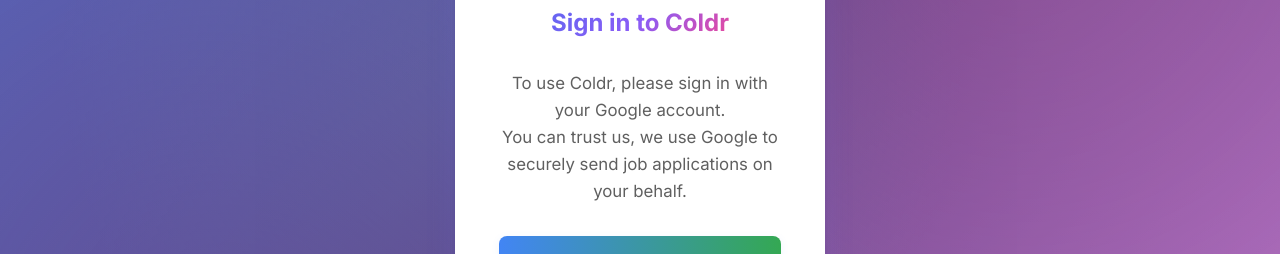
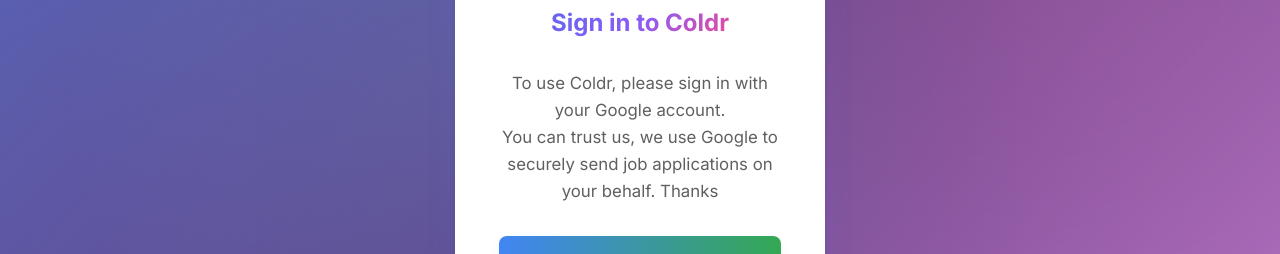
Before and after one commit to sarthakbhatia05/Coldr-FE, a React (Vite) app: page / in a window 1280 px wide. Shown: the part 263-517 px from the top of the page. Built offline with nearby package versions, Linux system fonts and the light colour scheme.

Commit message:
test actions

```diff
--- a/src/components/GoogleLoginModal.jsx
+++ b/src/components/GoogleLoginModal.jsx
@@ -16,7 +16,7 @@
         </svg>
       </div>
       <h2 className="google-modal-title">Sign in to Coldr</h2>
-      <p className="google-modal-desc">To use Coldr, please sign in with your Google account.<br/>You can trust us, we use Google to securely send job applications on your behalf.</p>
+      <p className="google-modal-desc">To use Coldr, please sign in with your Google account.<br/>You can trust us, we use Google to securely send job applications on your behalf. Thanks</p>
       <button className="google-login-btn" onClick={onLogin}>
         <span className="google-btn-icon">
           <svg width="24" height="24" viewBox="0 0 24 24" fill="none">
```
